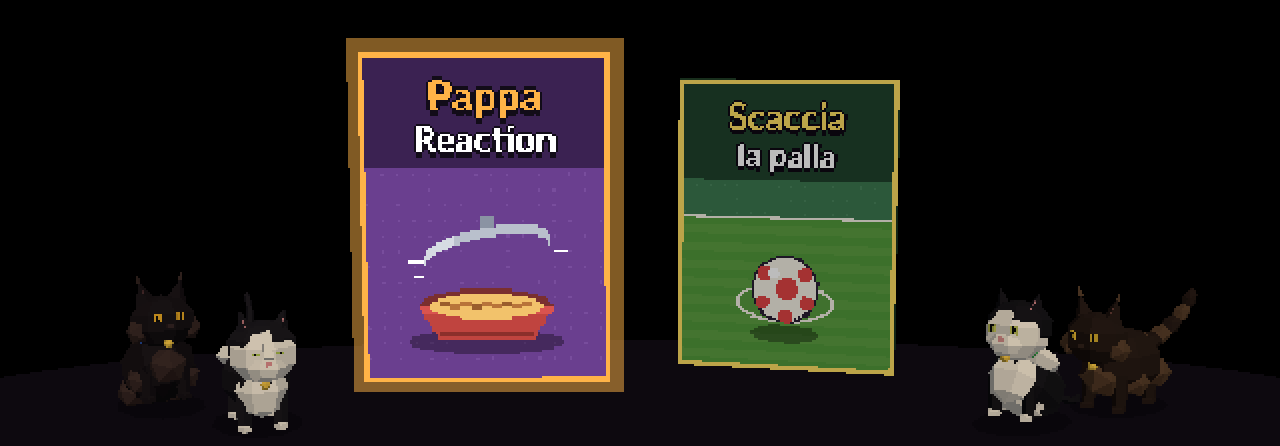
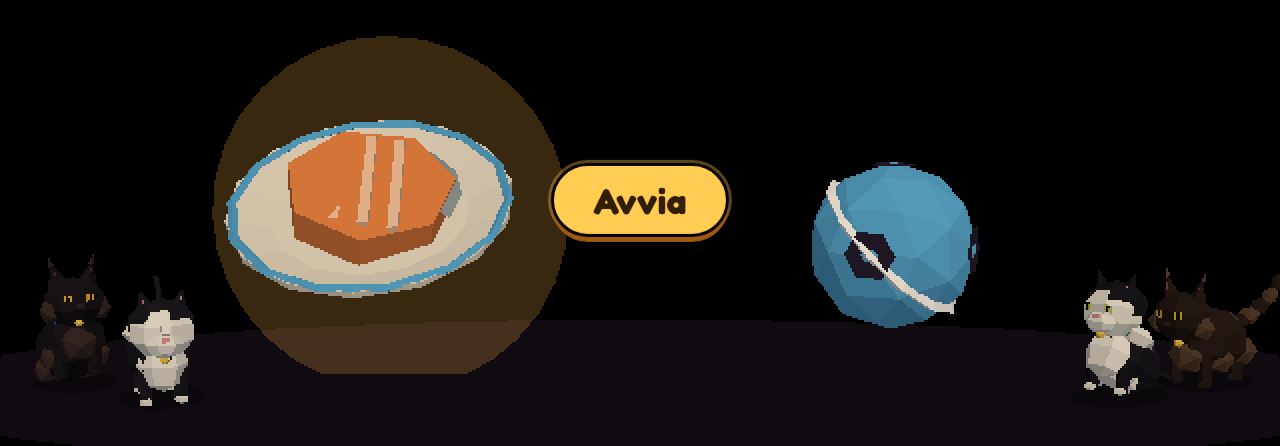
Before and after one commit to lollotek/pappa-reaction, a website built with Vite: page index.html in a window 1280 px wide. Shown: the part 168-614 px from the top of the page. Built offline with nearby package versions, Linux system fonts and the light colour scheme; animation ran at ten frames a second.

Commit message:
Hub: 3D plate with salmon and ball, select by tap, Avvia button
Co-Authored-By: Claude Sonnet 5.5 <noreply@anthropic.com>

```diff
--- a/src/hub/Hub.ts
+++ b/src/hub/Hub.ts
@@ -5,14 +5,15 @@ import { Gamepads } from '../input/Gamepads';
 import { openGame } from '../platform/navigation';
 import { gamePath } from '../platform/routes';
 import type { PixelRenderer } from '../render/PixelRenderer';
+import { onTap } from '../ui/tap';
 import { HubScene } from './HubScene';
 
 /** Tempo dell'animazione di apertura prima di passare alla pagina del gioco. */
 const OPEN_DELAY_MS = 480;
 
 /**
- * Hub di Priamo Stadium: schede dei minigiochi in 3D. Frecce o tocco per
- * scegliere, INVIO o tocco per giocare.
+ * Hub di Priamo Stadium: un oggetto 3D per minigioco. Frecce o tocco per
+ * scegliere, "Avvia" (o INVIO) per giocare.
  */
 export class Hub {
   private readonly scene3d = new HubScene(GAMES, playerSlots);
@@ -37,21 +38,22 @@ export class Hub {
     this.logo = el('div', 'hub-logo', '<h1>Priamo Stadium</h1><p>Scegli un gioco</p>');
     this.info = el('div', 'hub-info');
     this.fade = el('div', 'hub-fade');
-    root.append(this.logo, this.info, this.fade);
+    const play = el('div', 'hub-play');
+    play.innerHTML = '<button type="button" data-tap="play">Avvia</button>';
+    root.append(this.logo, this.info, play, this.fade);
+    onTap(play, () => this.activate());
 
     window.addEventListener('keydown', (e) => this.onKey(e));
     const canvas = pixel.renderer.domElement;
-    canvas.addEventListener('pointermove', (e) => {
-      if (e.pointerType !== 'mouse' || this.opening) return;
+    // Il tocco (o il clic) sceglie soltanto: per giocare c'è "Avvia".
+    canvas.addEventListener('pointerup', (e) => {
+      if (e.pointerType !== 'mouse') {
+        this.sawTouch = true;
+        this.renderInfo();
+      }
+      if (this.opening) return;
       const i = this.pick(e);
       if (i !== null) this.select(i);
-    });
-    canvas.addEventListener('pointerup', (e) => {
-      if (e.pointerType !== 'mouse') this.sawTouch = true;
-      const i = this.pick(e);
-      if (i === null) return;
-      this.select(i);
-      this.activate();
     });
     root.addEventListener('contextmenu', (e) => e.preventDefault());
     // Tornati all'hub con l'Indietro: la pagina può riprendere da dove era (cache del browser).
@@ -69,7 +71,7 @@ export class Hub {
       this.pixel.render(this.scene3d.scene, this.scene3d.camera);
       if (this.debug?.visible()) {
         const l = this.pixel.layout;
-        this.debug.el.textContent = `hub · ${l.width}×${l.height} ×${l.scale} · scheda ${this.scene3d.selected}`;
+        this.debug.el.textContent = `hub · ${l.width}×${l.height} ×${l.scale} · gioco ${this.scene3d.selected}`;
       }
       requestAnimationFrame(loop);
     };
@@ -158,7 +160,7 @@ export class Hub {
   private renderInfo(): void {
     const game = GAMES[this.scene3d.selected];
     const touch = this.sawTouch || window.matchMedia?.('(pointer: coarse)').matches;
-    const hint = touch ? 'Tocca una scheda per giocare' : '← → scegli · INVIO gioca';
+    const hint = touch ? 'Tocca un gioco per sceglierlo' : '← → scegli · INVIO avvia';
     this.info.style.setProperty('--accent', game.colors.ink);
     this.info.innerHTML = `
       <h2>${game.title.join(' ')}</h2>
--- a/src/hub/HubScene.ts
+++ b/src/hub/HubScene.ts
@@ -1,91 +1,97 @@
 import * as THREE from 'three';
 import type { PlayerSlot } from '../config/controls';
 import type { GameInfo } from '../games/registry';
+import { createToy } from '../games/scaccia/render/toys';
 import { CatModel, type CatPose } from '../render/CatModel';
-import { cardTexture } from './cardArt';
+import { createBowlContents } from '../render/BowlContents';
 
-const CARD_W = 2.2;
-const CARD_H = 2.93;
-const CARD_GAP = 0.75;
-/** Metà della larghezza da tenere sempre in vista (schede + gatti ai lati). */
-const VIEW_HALF_W = 6.4;
+/** Distanza dal centro dei due oggetti: in mezzo resta lo spazio per "Avvia". */
+const ITEM_X = 2.7;
+/** Metà della larghezza da tenere sempre in vista (oggetti + gatti ai lati). */
+const VIEW_HALF_W = 6.8;
 const VIEW_HALF_H = 2.6;
-const LOOK_AT = new THREE.Vector3(0, 1.75, 0);
+const BASE_Y = 1.45;
+const LOOK_AT = new THREE.Vector3(0, 1.6, 0);
 const OPEN_MS = 520;
 const SHAKE_MS = 420;
 
-interface Card {
+interface Item {
   game: GameInfo;
+  /** Gruppo che si muove (posizione, scala, bob). */
   group: THREE.Group;
-  face: THREE.MeshBasicMaterial;
-  glow: THREE.Mesh;
+  /** Parte che gira su sé stessa. */
+  body: THREE.Object3D;
+  halo: THREE.Mesh;
   x: number;
   /** 0..1, segue la selezione con una molla. */
   focus: number;
 }
 
 /**
- * Scena 3D dell'hub: schede dei minigiochi su fondo nero, con i quattro
- * gatti ai lati che guardano la scheda selezionata.
+ * Scena 3D dell'hub: un oggetto per gioco su fondo nero (il piattino col
+ * salmone per Pappa Reaction, la pallina per Scaccia la palla), con i quattro
+ * gatti ai lati che guardano quello selezionato. I testi sono in HTML.
  */
 export class HubScene {
   readonly scene = new THREE.Scene();
   readonly camera = new THREE.PerspectiveCamera(30, 16 / 9, 0.1, 100);
-  readonly cards: Card[] = [];
+  readonly items: Item[] = [];
   selected = 0;
   private readonly cats: { model: CatModel; x: number }[] = [];
   private readonly raycaster = new THREE.Raycaster();
   private lastNow: number | null = null;
   private openedAt: number | null = null;
   private shakeAt = -Infinity;
-  private shakeCard = -1;
+  private shakeItem = -1;
 
   constructor(games: readonly GameInfo[], slots: readonly PlayerSlot[]) {
     this.scene.background = new THREE.Color('#000');
-    this.scene.add(new THREE.AmbientLight('#ffffff', 0.55));
-    const key = new THREE.DirectionalLight('#fff0d8', 1.6);
+    this.scene.add(new THREE.AmbientLight('#ffffff', 0.7));
+    const key = new THREE.DirectionalLight('#fff0d8', 1.7);
     key.position.set(2, 8, 9);
     this.scene.add(key);
 
-    // Pedana appena visibile sotto schede e gatti.
+    // Pedana appena visibile sotto oggetti e gatti.
     const floor = new THREE.Mesh(
-      new THREE.CircleGeometry(7.5, 40),
+      new THREE.CircleGeometry(8, 40),
       new THREE.MeshLambertMaterial({ color: '#16121c' }),
     );
     floor.rotation.x = -Math.PI / 2;
     floor.scale.set(1, 0.45, 1);
     this.scene.add(floor);
 
-    const total = games.length * CARD_W + (games.length - 1) * CARD_GAP;
     games.forEach((game, i) => {
-      const x = -total / 2 + CARD_W / 2 + i * (CARD_W + CARD_GAP);
+      const x = (i - (games.length - 1) / 2) * 2 * ITEM_X;
       const group = new THREE.Group();
-      const face = new THREE.MeshBasicMaterial({ map: cardTexture(game) });
-      const edge = new THREE.MeshLambertMaterial({ color: game.colors.dark });
-      const box = new THREE.Mesh(new THREE.BoxGeometry(CARD_W, CARD_H, 0.12), [
-        edge,
-        edge,
-        edge,
-        edge,
-        face,
-        edge,
-      ]);
-      box.userData.card = i;
-      group.add(box);
-      // Cornice luminosa dietro la scheda selezionata.
-      const glow = new THREE.Mesh(
-        new THREE.PlaneGeometry(CARD_W + 0.24, CARD_H + 0.24),
-        new THREE.MeshBasicMaterial({ color: game.colors.ink, transparent: true, opacity: 0 }),
+      const built = game.id === 'pappa' ? buildPlate() : buildBall();
+      const body = built.spin;
+      group.add(built.root);
+      // Alone morbido dietro l'oggetto selezionato.
+      const halo = new THREE.Mesh(
+        new THREE.CircleGeometry(1.75, 32),
+        new THREE.MeshBasicMaterial({
+          color: game.colors.ink,
+          transparent: true,
+          opacity: 0,
+          depthWrite: false,
+        }),
       );
-      glow.position.z = -0.08;
-      group.add(glow);
-      group.position.set(x, CARD_H / 2 + 0.35, 0);
+      halo.position.z = -0.9;
+      group.add(halo);
+      // Zona di tocco generosa (invisibile): comoda col dito.
+      const hit = new THREE.Mesh(
+        new THREE.SphereGeometry(1.9, 8, 6),
+        new THREE.MeshBasicMaterial({ visible: false }),
+      );
+      group.add(hit);
+      group.traverse((o) => (o.userData.item = i));
+      group.position.set(x, BASE_Y, 0);
       this.scene.add(group);
-      this.cards.push({ game, group, face, glow, x, focus: 0 });
+      this.items.push({ game, group, body, halo, x, focus: 0 });
     });
 
     // Due gatti per lato, seduti davanti alla pedana.
-    const side = total / 2 + 1.1;
+    const side = ITEM_X + 2.2;
     const spots = [-side - 1.15, -side, side, side + 1.15];
     slots.forEach((slot, i) => {
       const model = new CatModel({
@@ -109,28 +115,28 @@ export class HubScene {
     this.camera.lookAt(LOOK_AT);
   }
 
-  /** Indice della scheda sotto il punto (coordinate normalizzate −1..1), o null. */
+  /** Indice dell'oggetto sotto il punto (coordinate normalizzate −1..1), o null. */
   pick(ndc: THREE.Vector2): number | null {
     this.raycaster.setFromCamera(ndc, this.camera);
     const hits = this.raycaster.intersectObjects(
-      this.cards.map((c) => c.group),
+      this.items.map((c) => c.group),
       true,
     );
     for (const h of hits) {
-      const i = h.object.userData.card;
+      const i = h.object.userData.item;
       if (typeof i === 'number') return i;
     }
     return null;
   }
 
-  /** La scheda selezionata vola verso la camera (si sta aprendo il gioco). */
+  /** L'oggetto selezionato vola verso la camera (si sta aprendo il gioco). */
   open(now: number): void {
     this.openedAt = now;
   }
 
-  /** Scheda "prossimamente": scuote la testa. */
+  /** Gioco "prossimamente": scuote la testa. */
   shake(i: number, now: number): void {
-    this.shakeCard = i;
+    this.shakeItem = i;
     this.shakeAt = now;
   }
 
@@ -145,41 +151,38 @@ export class HubScene {
     const k = 1 - Math.exp(-dt / 90);
     const open = this.openedAt === null ? 0 : Math.min(1, (now - this.openedAt) / OPEN_MS);
 
-    this.cards.forEach((card, i) => {
+    this.items.forEach((item, i) => {
       const target = i === this.selected ? 1 : 0;
-      card.focus += (target - card.focus) * k;
-      const f = card.focus;
-      const g = card.group;
-      const bob = Math.sin(now * 0.0025 + i) * 0.05 * f;
-      g.position.x = card.x;
-      g.position.y = CARD_H / 2 + 0.35 + 0.15 * f + bob;
-      g.position.z = 0.7 * f;
-      // Le schede non selezionate si girano un po' verso il centro.
-      g.rotation.y = (1 - f) * -Math.sign(card.x) * 0.25 + Math.sin(now * 0.0013 + i) * 0.04 * f;
+      item.focus += (target - item.focus) * k;
+      const f = item.focus;
+      const g = item.group;
+      const bob = Math.sin(now * 0.003 + i) * 0.09 * f;
+      g.position.x = item.x;
+      g.position.y = BASE_Y + 0.25 * f + bob;
+      g.position.z = 0.8 * f;
       g.rotation.z = 0;
-      const s = 1 + 0.08 * f;
-      g.scale.setScalar(s);
-      card.face.color.setScalar(0.5 + 0.5 * f);
-      (card.glow.material as THREE.MeshBasicMaterial).opacity =
-        f * (0.75 + 0.25 * Math.sin(now * 0.006));
+      g.scale.setScalar(0.82 + 0.28 * f);
+      // Gira piano se a riposo, vivace quando è selezionato.
+      item.body.rotation.y = now * (0.0004 + 0.0014 * f) * (i % 2 ? -1 : 1);
+      (item.halo.material as THREE.MeshBasicMaterial).opacity =
+        f * (0.32 + 0.1 * Math.sin(now * 0.006));
 
-      if (i === this.shakeCard) {
+      if (i === this.shakeItem) {
         const t = (now - this.shakeAt) / SHAKE_MS;
-        if (t < 1) g.rotation.z = Math.sin(t * Math.PI * 6) * 0.08 * (1 - t);
+        if (t < 1) g.rotation.z = Math.sin(t * Math.PI * 6) * 0.12 * (1 - t);
       }
       if (open > 0 && i === this.selected) {
-        // Verso la camera, centrata.
+        // Verso la camera, centrato.
         const e = open * open;
-        g.position.x = card.x * (1 - e);
-        g.position.z = 0.7 + e * (this.camera.position.z * 0.55);
+        g.position.x = item.x * (1 - e);
+        g.position.z = 0.8 + e * (this.camera.position.z * 0.55);
         g.position.y += (LOOK_AT.y + 0.4 - g.position.y) * e;
-        g.rotation.y *= 1 - e;
       }
     });
 
-    const sel = this.cards[this.selected];
+    const sel = this.items[this.selected];
     for (const [i, cat] of this.cats.entries()) {
-      // Guardano la scheda selezionata.
+      // Guardano l'oggetto selezionato.
       const dx = (sel?.group.position.x ?? 0) - cat.x;
       cat.model.root.rotation.y = THREE.MathUtils.clamp(Math.atan2(dx, 4) * 0.8, -0.9, 0.9);
       const pose: CatPose = open > 0 ? 'celebrate' : i % 2 ? 'idle' : 'sit';
@@ -189,3 +192,53 @@ export class HubScene {
     }
   }
 }
+
+const flat = (color: string) => new THREE.MeshLambertMaterial({ color, flatShading: true });
+
+/** Piattino con il trancio di salmone, inclinato verso la camera. */
+interface Built {
+  root: THREE.Object3D;
+  /** Parte che gira su sé stessa. */
+  spin: THREE.Object3D;
+}
+
+function buildPlate(): Built {
+  const tilt = new THREE.Group();
+  tilt.rotation.x = 0.55;
+  const spin = new THREE.Group();
+  tilt.add(spin);
+
+  const profile = [
+    [0, 0],
+    [0.7, 0],
+    [0.95, 0.1],
+    [1.3, 0.24],
+    [1.3, 0.3],
+    [1.2, 0.27],
+    [0.9, 0.16],
+    [0, 0.16],
+  ].map(([x, y]) => new THREE.Vector2(x, y));
+  const plate = new THREE.Mesh(
+    new THREE.LatheGeometry(profile, 14),
+    new THREE.MeshLambertMaterial({ color: '#f1e8d8', flatShading: true, side: THREE.DoubleSide }),
+  );
+  const rim = new THREE.Mesh(new THREE.TorusGeometry(1.26, 0.045, 4, 14), flat('#5fb6e8'));
+  rim.rotation.x = Math.PI / 2;
+  rim.position.y = 0.29;
+  spin.add(plate, rim);
+
+  const salmon = createBowlContents().get('salmone');
+  if (salmon) {
+    salmon.scale.setScalar(1.55);
+    salmon.position.y = 0.1;
+    spin.add(salmon);
+  }
+  // Il gruppo esterno resta inclinato, quello interno gira.
+  return { root: tilt, spin };
+}
+
+/** Pallina-giocattolo con il sonaglio. */
+function buildBall(): Built {
+  const ball = createToy('sonaglio', 1, 1.1);
+  return { root: ball, spin: ball };
+}
--- a/src/hub/cardArt.ts
+++ /dev/null
@@ -1,129 +0,0 @@
-import type * as THREE from 'three';
-import type { GameInfo } from '../games/registry';
-import { hash, makeCanvasTexture, shade, type Painter } from '../render/generative/canvasTexture';
-
-const W = 96;
-const H = 128;
-
-/** Faccia di una scheda dell'hub, in pixel art: titolo, disegno, eventuale fascia. */
-export function cardTexture(game: GameInfo): THREE.CanvasTexture {
-  return makeCanvasTexture(W, H, (p) => {
-    const { bg, dark, ink } = game.colors;
-    // Sfondo a bande con puntini.
-    for (let y = 0; y < H; y++) p.rect(0, y, W, 1, y < 44 ? dark : bg);
-    for (let y = 46; y < H - 4; y += 6) {
-      for (let x = (y / 6) % 2 ? 2 : 5; x < W; x += 6) {
-        if (hash(x, y, 7) < 0.6) p.dot(x, y, shade(bg, 14));
-      }
-    }
-    // Cornice.
-    p.rect(0, 0, W, 2, ink);
-    p.rect(0, H - 2, W, 2, ink);
-    p.rect(0, 0, 2, H, ink);
-    p.rect(W - 2, 0, 2, H, ink);
-
-    if (game.id === 'pappa') drawBowl(p);
-    else drawBall(p);
-
-    crispText(p, game.title[0], W / 2, 17, 16, ink);
-    crispText(p, game.title[1], W / 2, 34, 14, '#ffffff');
-
-    if (game.status === 'soon') {
-      // Velo scuro e fascia "prossimamente".
-      for (let y = 44; y < H - 2; y++) {
-        for (let x = 2; x < W - 2; x++) if ((x + y) % 2 === 0) p.dot(x, y, 'rgba(0,0,0,0.55)');
-      }
-      p.rect(2, 74, W - 4, 18, '#1a1522');
-      p.rect(2, 74, W - 4, 1, ink);
-      p.rect(2, 91, W - 4, 1, ink);
-      crispText(p, 'PROSSIMAMENTE', W / 2, 83, 10, ink);
-    }
-  });
-}
-
-/** Ciotola con il coperchio sollevato e una crocchetta. */
-function drawBowl(p: Painter): void {
-  const cx = W / 2;
-  p.ellipse(cx, 112, 30, 5, 'rgba(0,0,0,0.35)');
-  // Ciotola.
-  p.ellipse(cx, 98, 26, 7, '#7a2f2f');
-  for (let y = 98; y < 111; y++) {
-    const half = 26 - (y - 98) * 0.6;
-    p.rect(cx - half, y, half * 2, 1, y < 101 ? '#d9534f' : '#c0443f');
-  }
-  p.rect(cx - 18, 108, 36, 2, '#8c2f2b');
-  p.ellipse(cx, 98, 22, 5, '#f2c26b');
-  for (let k = 0; k < 9; k++) {
-    p.ellipse(cx - 16 + k * 4, 97 + (k % 2), 2, 1.5, k % 3 ? '#b8743a' : '#9a5d2c');
-  }
-  // Coperchio sollevato e inclinato, con il pomello.
-  for (let x = -24; x <= 24; x++) {
-    const y = 74 - x * 0.18 - Math.sqrt(Math.max(0, 1 - (x / 24) ** 2)) * 7;
-    p.rect(cx + x, y, 1, 4, x < -12 ? '#d6dbe3' : '#b9c0cc');
-  }
-  p.rect(cx - 2, 63, 5, 4, '#8a93a3');
-  // Lineette di movimento.
-  p.rect(cx - 30, 80, 6, 1, '#ffffff');
-  p.rect(cx + 26, 76, 6, 1, '#ffffff');
-  p.rect(cx - 28, 86, 4, 1, '#ffffff');
-}
-
-/** Palla a spicchi su un prato con le righe del campo. */
-function drawBall(p: Painter): void {
-  const cx = W / 2;
-  for (let y = 60; y < H - 2; y++) p.rect(2, y, W - 4, 1, y % 8 < 4 ? '#5fa045' : '#559a3e');
-  p.rect(2, 60, W - 4, 1, '#f4efe4');
-  p.ellipse(cx, 98, 22, 9, '#f4efe4');
-  p.ellipse(cx, 98, 20, 7.5, '#5a9c42');
-  p.ellipse(cx, 112, 15, 4, 'rgba(0,0,0,0.35)');
-  // Palla.
-  p.ellipse(cx, 92, 15, 15, '#2b2236');
-  p.ellipse(cx, 92, 14, 14, '#f4efe4');
-  p.ellipse(cx + 1, 92, 5, 5, '#e04848');
-  for (const [dx, dy] of [
-    [-9, -7],
-    [9, -7],
-    [-10, 6],
-    [10, 6],
-    [0, 12],
-  ] as const) {
-    p.ellipse(cx + dx, 92 + dy, 3, 3, '#e04848');
-  }
-  p.ellipse(cx - 5, 85, 3, 2, '#ffffff');
-}
-
-/**
- * Testo centrato con contorno, senza sfumature: si disegna a parte e si
- * tengono solo i pixel "pieni", così resta netto come il resto della pixel art.
- */
-function crispText(
-  p: Painter,
-  text: string,
-  cx: number,
-  cy: number,
-  size: number,
-  color: string,
-): void {
-  const off = document.createElement('canvas');
-  off.width = W;
-  off.height = H;
-  const ctx = off.getContext('2d');
-  if (!ctx) return;
-  ctx.font = `700 ${size}px Fredoka, 'Trebuchet MS', sans-serif`;
-  ctx.textAlign = 'center';
-  ctx.textBaseline = 'middle';
-  ctx.fillStyle = '#fff';
-  ctx.fillText(text, cx, cy);
-  const mask = ctx.getImageData(0, 0, W, H).data;
-  const on = (x: number, y: number) =>
-    x >= 0 && y >= 0 && x < W && y < H && mask[(y * W + x) * 4 + 3] > 110;
-  for (let y = 0; y < H; y++) {
-    for (let x = 0; x < W; x++) {
-      if (on(x, y)) continue;
-      if (on(x - 1, y) || on(x + 1, y) || on(x, y - 1) || on(x, y + 1) || on(x, y - 2)) {
-        p.dot(x, y, '#120c18');
-      }
-    }
-  }
-  for (let y = 0; y < H; y++) for (let x = 0; x < W; x++) if (on(x, y)) p.dot(x, y, color);
-}
--- a/src/style.css
+++ b/src/style.css
@@ -1150,7 +1150,7 @@ body.hub {
   margin: 4px 0 0;
 }
 .hub-tagline {
-  font-size: clamp(15px, 2vw, 22px);
+  font-size: clamp(16px, 2.2vw, 24px);
 }
 .hub-players {
   color: #c9c2d6;
@@ -1160,6 +1160,47 @@ body.hub {
   margin-top: 10px !important;
   color: #8c849a;
   font-size: clamp(12px, 1.4vw, 16px);
+}
+.hub-info {
+  padding: 8px 14px 10px;
+  background: rgba(0, 0, 0, 0.62);
+  border-radius: 14px;
+}
+.hub-play {
+  position: absolute;
+  left: 50%;
+  top: 46%;
+  transform: translate(-50%, -50%);
+}
+.hub-play button {
+  font: inherit;
+  font-weight: 700;
+  font-size: clamp(20px, 3.2vw, 36px);
+  padding: 0.35em 1.1em;
+  color: #2a1a05;
+  background: #ffb347;
+  border: 3px solid #000;
+  border-radius: 999px;
+  box-shadow:
+    0 5px 0 #8a4f12,
+    0 0 0 3px rgba(255, 179, 71, 0.35);
+  cursor: pointer;
+  touch-action: manipulation;
+  animation: hub-play-pulse 1.4s ease-in-out infinite;
+}
+.hub-play button:active {
+  transform: translateY(4px);
+  box-shadow: 0 1px 0 #8a4f12;
+}
+@keyframes hub-play-pulse {
+  50% {
+    filter: brightness(1.15);
+  }
+}
+@media (prefers-reduced-motion: reduce) {
+  .hub-play button {
+    animation: none;
+  }
 }
 .hub-fade {
   position: fixed;
```
